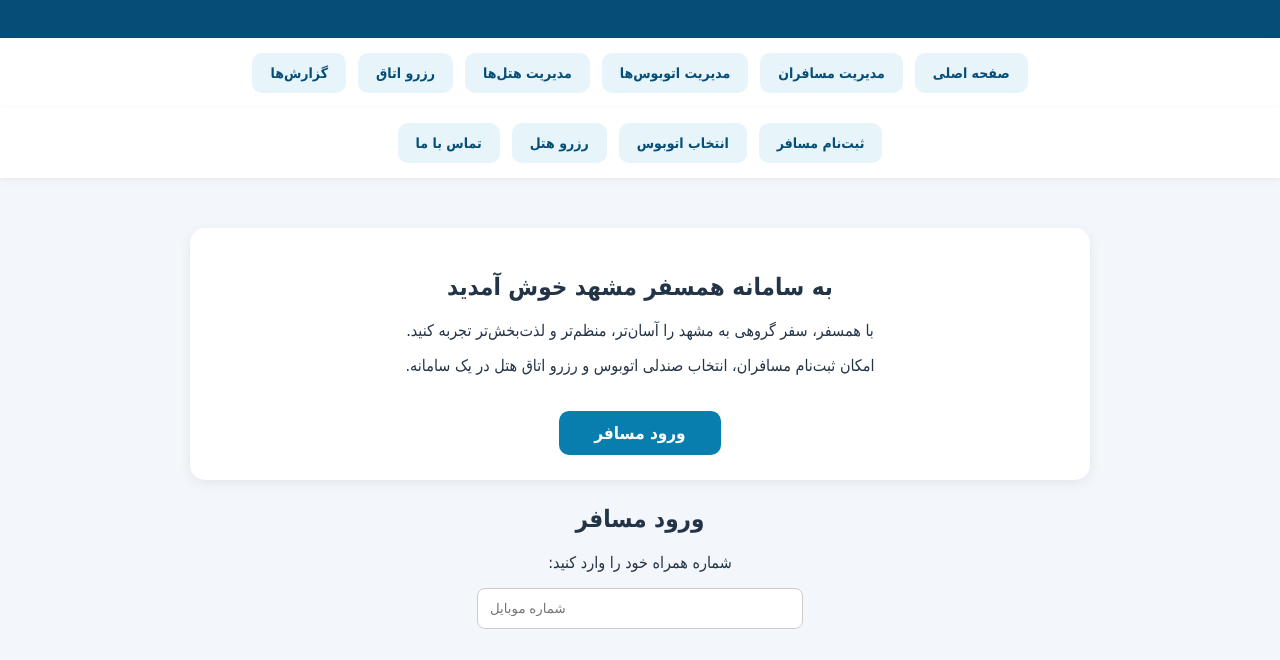
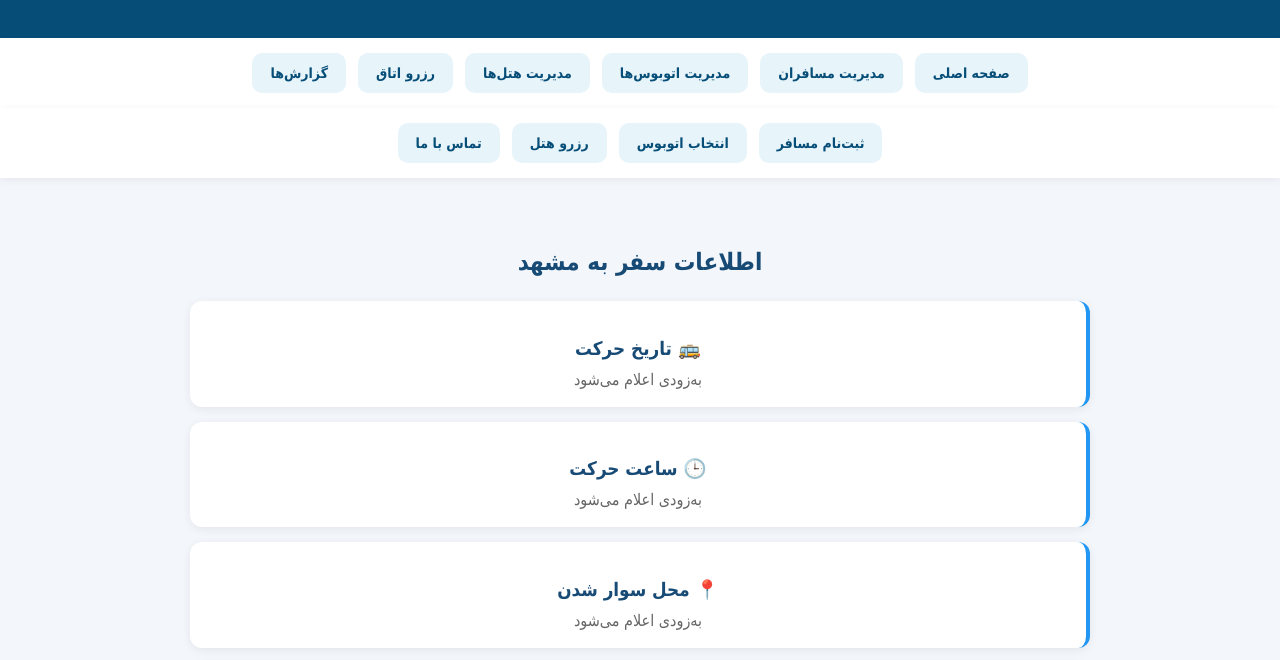
Before and after one commit to zare0362-eng/hamsafar, a plain HTML site: page index.html in a window 1280 px wide. Shown: the part 96-756 px from the top of the page. Drawn offline with Linux system fonts and the light colour scheme.

Commit message:
Update index.html

```diff
--- a/index.html
+++ b/index.html
@@ -91,6 +91,38 @@
   color: white;
 }
 
+.travel-info {
+  max-width: 900px;
+  margin: 30px auto;
+  padding: 20px;
+  text-align: center;
+}
+
+.travel-info h2 {
+  color: #174b75;
+  margin-bottom: 25px;
+}
+
+.info-card {
+  background: white;
+  padding: 18px;
+  margin: 15px 0;
+  border-radius: 12px;
+  box-shadow: 0 2px 10px #00000012;
+  border-right: 4px solid #2196f3;
+}
+
+.info-card h3 {
+  color: #174b75;
+  margin-bottom: 10px;
+}
+
+.info-card p {
+  color: #666;
+  margin: 0;
+}
+
+
   </style>
 
 </head>
@@ -116,6 +148,30 @@
   <a href="#hotel">رزرو هتل</a>
   <a href="#contact">تماس با ما</a>
 </nav>
+
+<section class="travel-info" id="travel-info">
+  <h2>اطلاعات سفر به مشهد</h2>
+
+  <div class="info-card">
+    <h3>🚌 تاریخ حرکت</h3>
+    <p>به‌زودی اعلام می‌شود</p>
+  </div>
+
+  <div class="info-card">
+    <h3>🕒 ساعت حرکت</h3>
+    <p>به‌زودی اعلام می‌شود</p>
+  </div>
+
+  <div class="info-card">
+    <h3>📍 محل سوار شدن</h3>
+    <p>به‌زودی اعلام می‌شود</p>
+  </div>
+
+  <div class="info-card">
+    <h3>🔄 تاریخ برگشت</h3>
+    <p>به‌زودی اعلام می‌شود</p>
+  </div>
+</section>
 
 
   <main class="container">
```
